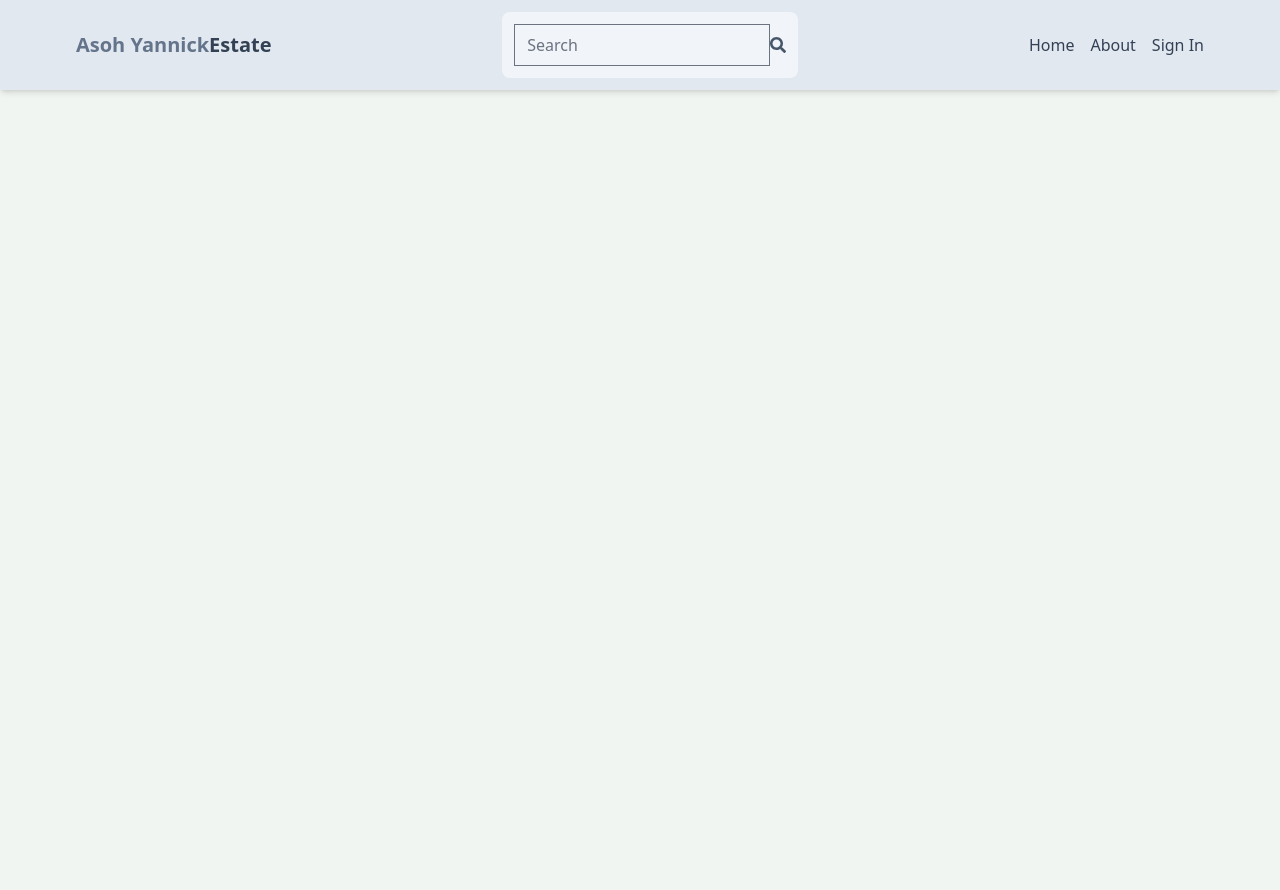
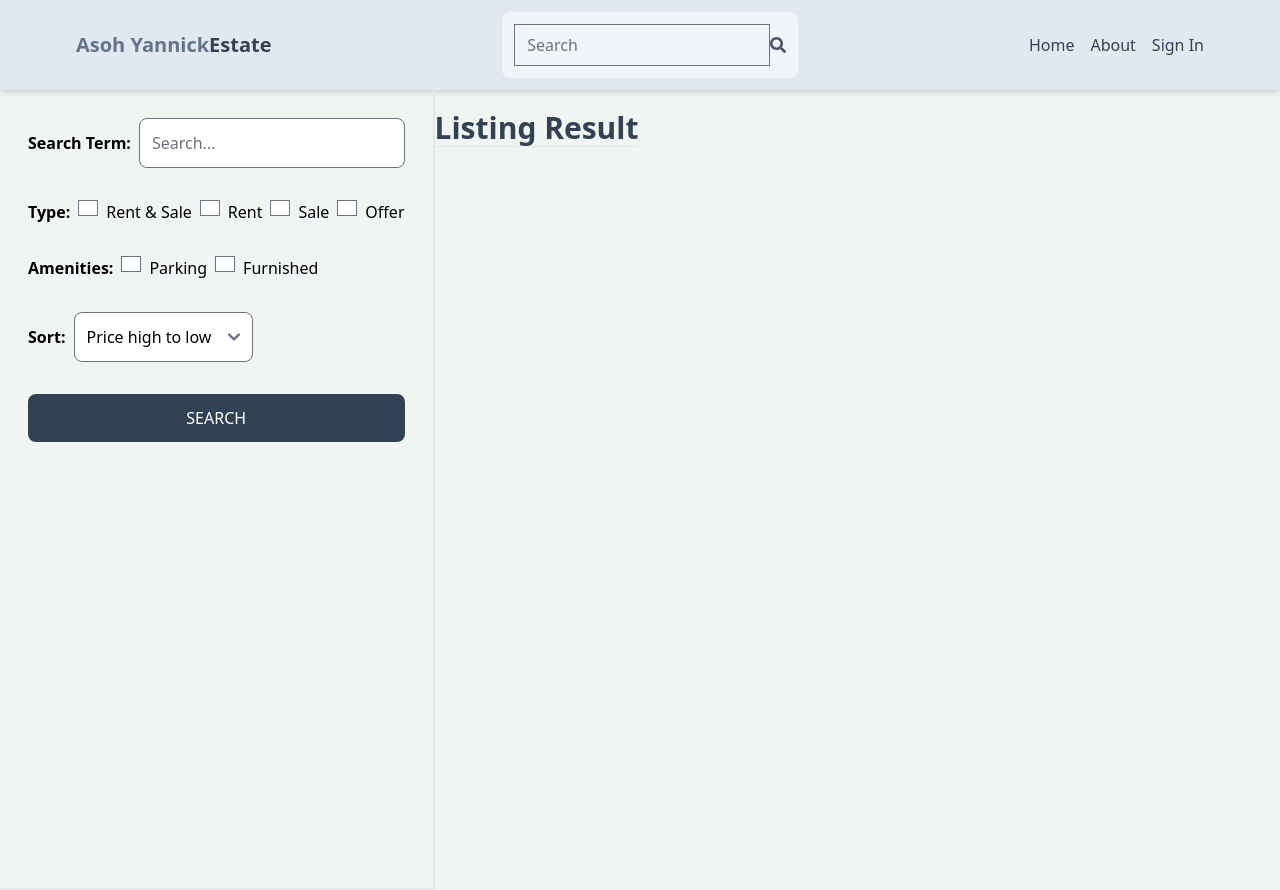
Before and after one commit to asohyannick/mern_estate, a React (Vite) app in the folder client/: page /search in a window 1280 px wide. Before the commit the page ends 800 px from the top, so only its background shows below. Built offline with nearby package versions, Linux system fonts and the light colour scheme; no server answers.

Commit message:
Completed the Search Page UI design

```diff
--- a/client/src/App.jsx
+++ b/client/src/App.jsx
@@ -8,6 +8,7 @@
   CreateListing,
   UpdateListing,
   Listing,
+  Search
 } from "./pages/index";
 import { Header, PrivateRoute } from "./components/index";
 function App() {
@@ -20,6 +21,7 @@
         <Route path="/sign-up" element={<SignUp />} />
         <Route path="/about" element={<About />} />
         <Route path="/listing/:listingId" element={<Listing />}/>
+        <Route path="/search" element={<Search/>}/>
         <Route element={<PrivateRoute />}>
           <Route path="/profile" element={<Profile />} />
           <Route path="/create-listing" element={<CreateListing />}/>
--- /dev/null
+++ b/client/src/pages/Search.jsx
@@ -0,0 +1,61 @@
+import React from 'react'
+
+export default function Search() {
+  return (
+    <div className='flex flex-col md:flex-row'>
+        <div className="p-7 border-b-2 md:border-r-2  md:min-h-screen">
+            <form className='flex flex-col gap-8'>
+                <div className="flex items-center gap-2">
+                    <label className='whitespace-nowrap font-semibold'>Search Term:</label>
+                    <input type="text"  id="search" placeholder='Search...' className='p-3 w-full rounded-lg'/>
+                </div>
+                <div className="flex gap-2 flex-wrap items-center">
+                    <label className='font-semibold whitespace-nowrap'>Type:</label>
+                    <div className="flex gap-2">
+                        <input type="checkbox" id="all" className='w-5'/>
+                        <span>Rent & Sale</span>
+                    </div>
+                    <div className="flex gap-2">
+                        <input type="checkbox" id="rent" className='w-5'/>
+                        <span>Rent</span>
+                    </div>
+                    <div className="flex gap-2">
+                        <input type="checkbox" id="sale" className='w-5'/>
+                        <span>Sale</span>
+                    </div>
+                    <div className="flex gap-2">
+                        <input type="checkbox" id="offer" className='w-5'/>
+                        <span>Offer</span>
+                    </div>
+                </div>
+                <div className="flex gap-2 flex-wrap items-center">
+                    <label className='whitespace-nowrap font-semibold'>Amenities:</label>
+                    <div className="flex gap-2">
+                        <input type="checkbox" id="parking" className='w-5'/>
+                        <span>Parking</span>
+                    </div>
+                    <div className="flex gap-2 ju">
+                        <input type="checkbox" id="furnished" className='w-5'/>
+                        <span>Furnished</span>
+                    </div>
+                </div>
+                <div className="">
+                    <label className='font-semibold whitespace-nowrap mr-2'>Sort:</label>
+                    <select id="sort_order" className='border rounded-lg p-3'>
+                        <option>Price high to low</option>
+                        <option>Price low to high</option>
+                        <option>Latest</option>
+                        <option>Oldest</option>
+                    </select>
+                </div>
+                <button className='bg-slate-700 text-white p-3 w-full rounded-lg uppercase hover:opacity-95'>
+                    Search
+                </button>
+            </form>
+        </div>
+        <div className="">
+            <h1 className='text-3xl font-semibold border-b text-slate-700 mt-5'>Listing Result</h1>
+        </div>
+    </div>
+  )
+}
--- a/client/src/pages/index.jsx
+++ b/client/src/pages/index.jsx
@@ -6,6 +6,7 @@
 import CreateListing from "./CreateListing";
 import UpdateListing from "./UpdateListing";
 import Listing from "./Listing";
+import Search from './Search';
 export {
     Home,
     SignIn,
@@ -14,5 +15,6 @@
     Profile,
     CreateListing,
     UpdateListing,
-    Listing
+    Listing,
+    Search
 }
```
